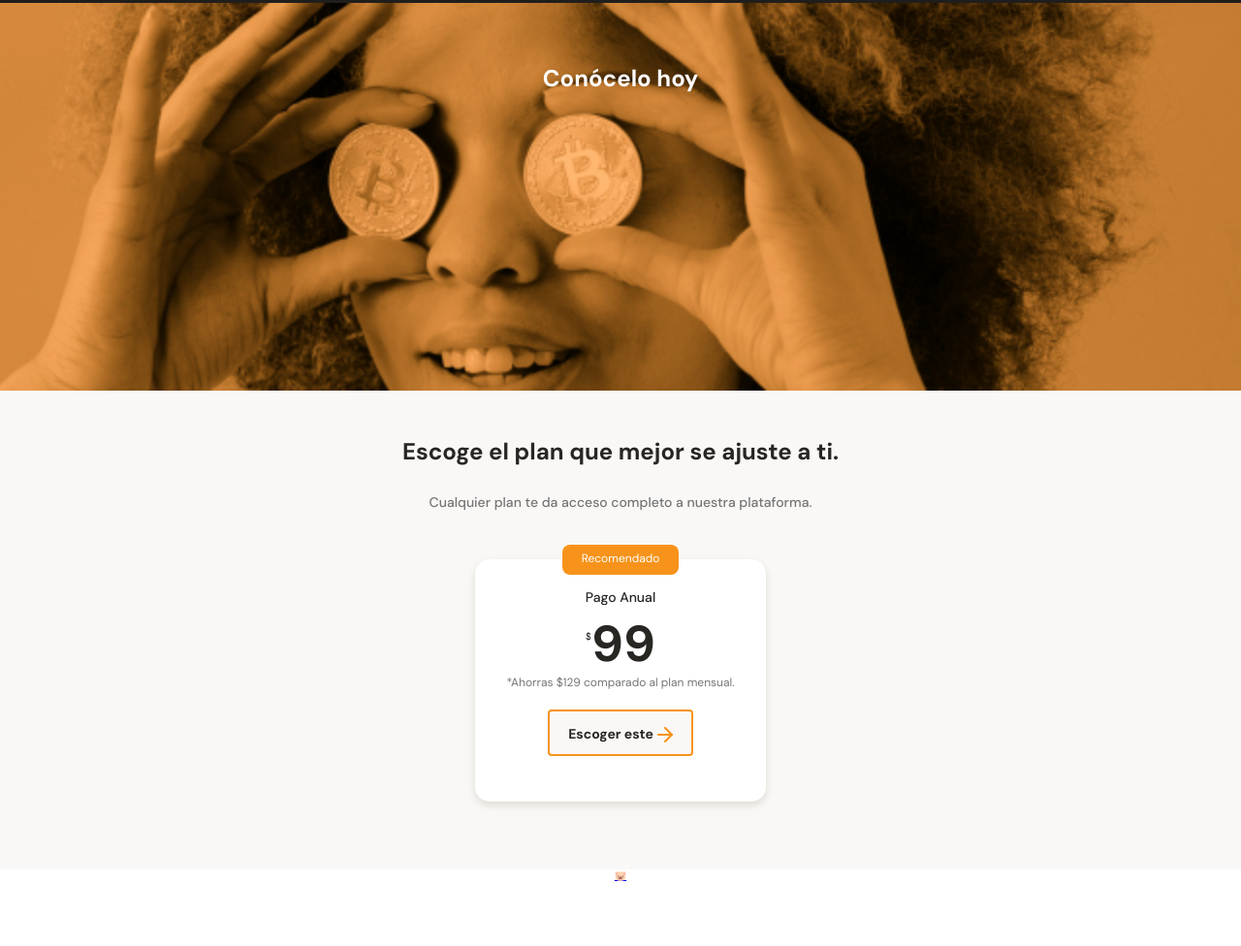
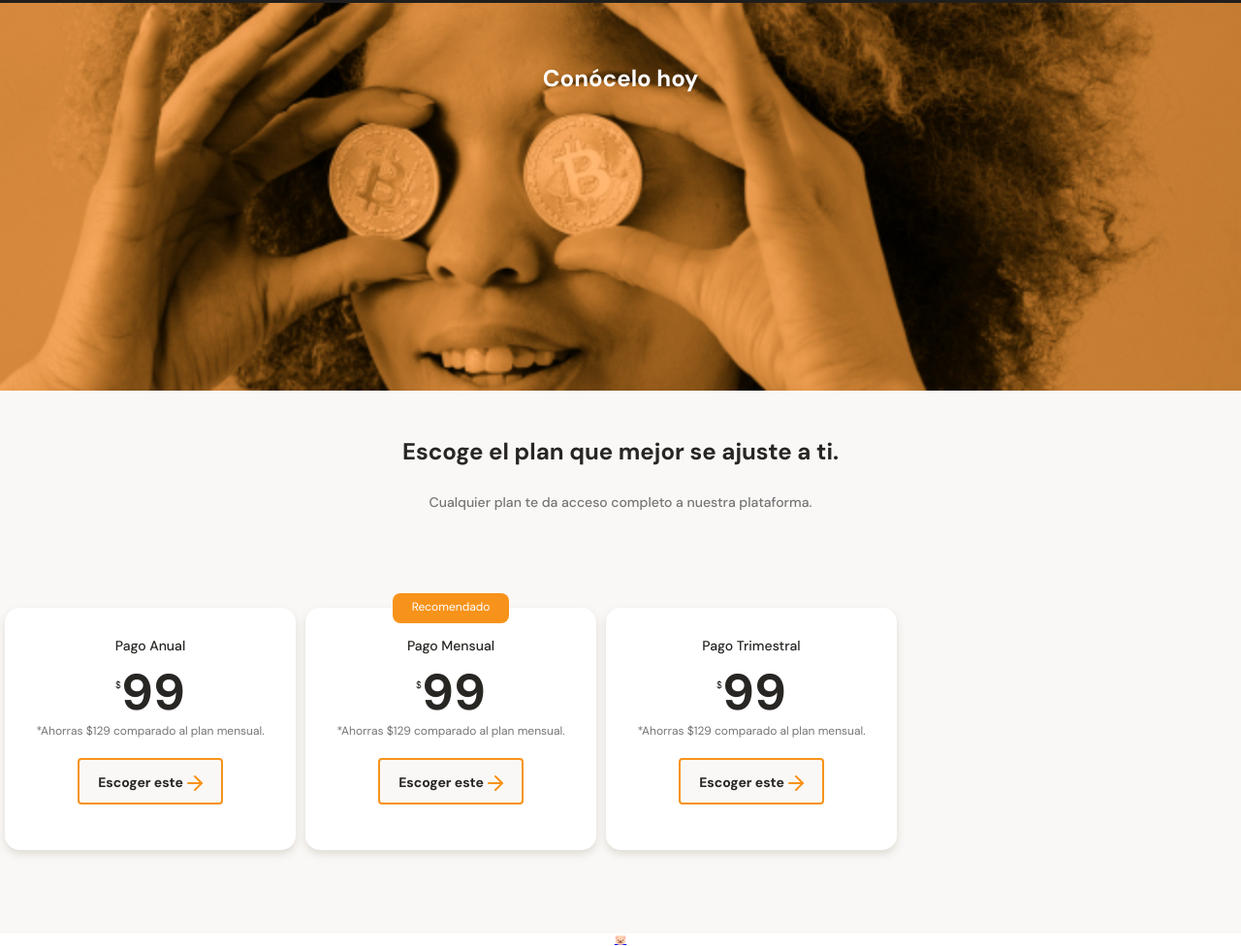
Before and after one commit to amaurysg/mobile-first-batatabit, a plain HTML site: page index.html in a window 1280 px wide. Shown: the part 1982-2958 px from the top of the page at 97% size. Before the commit the page ends 2892 px from the top, so only its background shows below. Drawn offline with Linux system fonts and the light colour scheme.

Commit message:
sliders only css

```diff
--- a/index.html
+++ b/index.html
@@ -143,9 +143,27 @@
     </div>
     <section class="planes-container--slider">
       <article class="planes-container-card">
+
+        <div class="planes-info-container">
+          <h3 class="planes-card--tittle">Pago Anual</h3>
+          <p class="planes-card--price"><span><small>$</small></span>99</p>
+          <p class="planes-card--saving">*Ahorras $129 comparado al plan mensual.</p>
+          <button class="planes-card--ca">Escoger este<span></span></button>
+        </div>
+      </article>
+      <article class="planes-container-card">
         <p class="recommended">Recomendado</p>
         <div class="planes-info-container">
-          <h3 class="planes-card--tittle">Pago Anual</h3>
+          <h3 class="planes-card--tittle">Pago Mensual</h3>
+          <p class="planes-card--price"><span><small>$</small></span>99</p>
+          <p class="planes-card--saving">*Ahorras $129 comparado al plan mensual.</p>
+          <button class="planes-card--ca">Escoger este<span></span></button>
+        </div>
+      </article>
+      <article class="planes-container-card">
+
+        <div class="planes-info-container">
+          <h3 class="planes-card--tittle">Pago Trimestral</h3>
           <p class="planes-card--price"><span><small>$</small></span>99</p>
           <p class="planes-card--saving">*Ahorras $129 comparado al plan mensual.</p>
           <button class="planes-card--ca">Escoger este<span></span></button>
--- a/styles.css
+++ b/styles.css
@@ -411,7 +411,16 @@ main {
   font-weight: bold;
   line-height: 2.6rem;
 }
+.planes-container--slider{
+  display: flex;
+  height: 316px;
+/*   gap: 5px; */
+  /* overflow: hidden; */
+  overflow-x: scroll;
+  overscroll-behavior-x:contain;
+  scroll-snap-type: x proximity;
 
+}
 .main-planes-container {
   width: 100%;
   min-width: 320px;
@@ -442,11 +451,13 @@ main {
 }
 .planes-container-card{
   position: relative;
+  scroll-snap-align: center;
   width: 65%;
   min-width: 230px;
   max-width: 300px;
   height: 250px;
-  margin: 50px auto 0;
+  margin: 50px 5px 0;
+
   padding: 0 15px;
   background-color: var(--just-white);
   border-radius: 15px;
```
